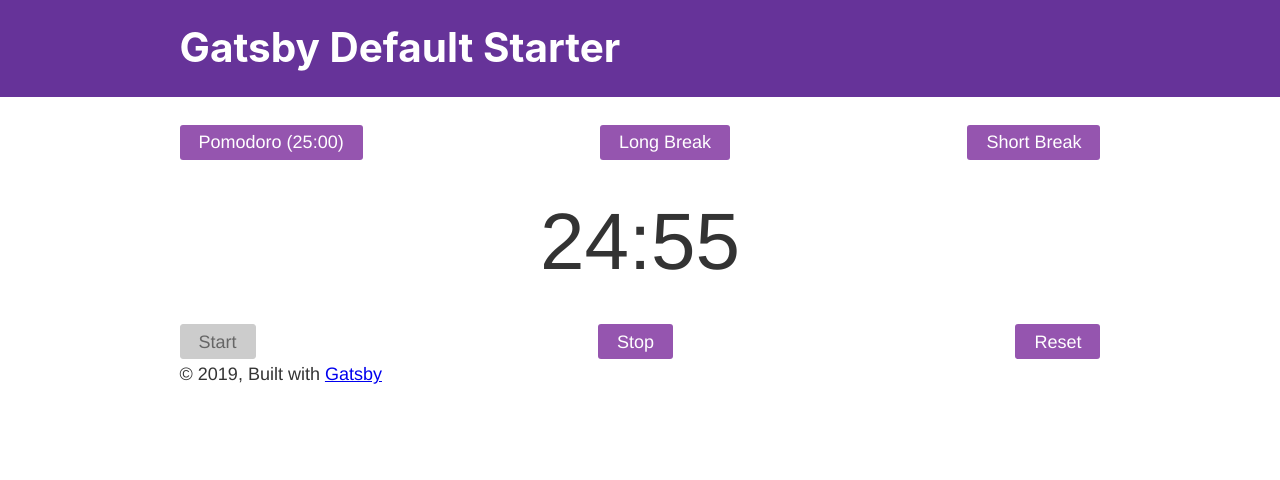
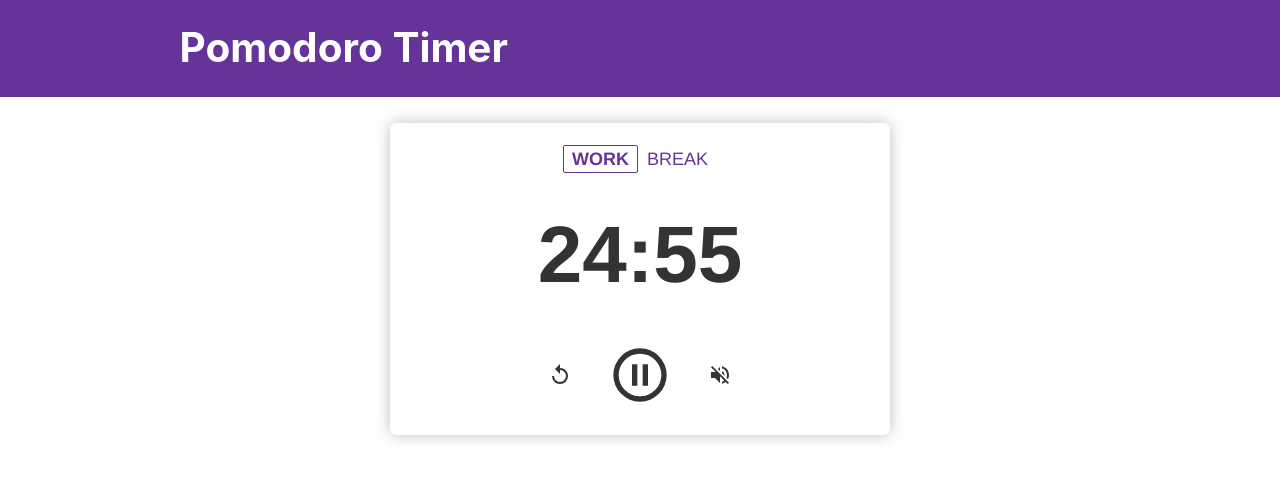
Before and after one commit to hoflish/pomodoro-react, a Gatsby site: page / in a window 1280 px wide. Built offline with nearby package versions, Linux system fonts and the light colour scheme; Gatsby itself is replaced by a stand-in of ours.

Commit message:
refactor app ui

```diff
--- a/gatsby-config.js
+++ b/gatsby-config.js
@@ -1,6 +1,6 @@
 module.exports = {
   siteMetadata: {
-    title: `Gatsby Default Starter`,
+    title: `Pomodoro Timer`,
     description: `Kick off your next, great Gatsby project with this default starter. This barebones starter ships with the main Gatsby configuration files you might need.`,
     author: `@gatsbyjs`,
   },
--- a/package.json
+++ b/package.json
@@ -5,6 +5,8 @@
   "version": "0.1.0",
   "author": "Kyle Mathews <mathews.kyle@gmail.com>",
   "dependencies": {
+    "@mdi/js": "^3.5.95",
+    "@mdi/react": "^1.1.0",
     "gatsby": "^2.3.3",
     "gatsby-image": "^2.0.35",
     "gatsby-plugin-manifest": "^2.0.25",
--- a/src/components/Pomodoro/Pomodoro.js
+++ b/src/components/Pomodoro/Pomodoro.js
@@ -1,124 +1,139 @@
-import React, { Component } from 'react';
-import PropTypes from 'prop-types';
-import Helmet from 'react-helmet';
+import React, { Component } from "react"
+import PropTypes from "prop-types"
+import Helmet from "react-helmet"
 
-import { format } from "../../utils";
-import Pomodoros from './Pomodoros';
-import PomodoroTimer from './PomodoroTimer';
-import PomodoroActions from './PomodoroActions';
+import { format } from "../../utils"
+import Pomodoros from "./Pomodoros"
+import PomodoroTimer from "./PomodoroTimer"
+import PomodoroActions from "./PomodoroActions"
 
-import alarm from "../../assets/alarm.mp3";
-import "./pomodoro.css";
+import alarm from "../../assets/alarm.mp3"
+import "./pomodoro.css"
 
-const LEFT_SECONDS_TO_START_ALARM = 10;
+const LEFT_SECONDS_TO_START_ALARM = 10
 
 export default class Pomodoro extends Component {
   static propTypes = {
     defaultPomodoro: PropTypes.number.isRequired,
-  };
+  }
 
   constructor(props) {
-    super(props);
+    super(props)
     this.state = {
       timer: props.defaultPomodoro,
       time: props.defaultPomodoro,
       isPlaying: false,
-      notification: false
-    };
+      isNotifying: false,
+      isAlarming: false,
+    }
   }
 
   componentDidMount() {
-    this.startTimer();
-    this.notify();
+    this.startTimer()
+    this.notify()
   }
 
   componentWillUnmount = () => {
-    clearInterval(this.intervel);
-  };
+    clearInterval(this.intervel)
+  }
 
   notify() {
     if (!("Notification" in window)) {
-      alert("This browser does not support desktop notification");
+      alert("This browser does not support desktop notification")
     } else if (Notification.permission === "granted") {
-        this.setState({ notification: true });
+      this.setState({ isNotifying: true })
     } else if (Notification.permission !== "denied") {
-          Notification.requestPermission().then(function (permission) {
-              if (permission === "granted") {
-                  this.setState({ notification: true });
-              }
-        });
+      Notification.requestPermission().then(function(permission) {
+        if (permission === "granted") {
+          this.setState({ isNotifying: true })
+        }
+      })
     }
-}
+  }
 
   startTimer = () => {
-    this.setState({ isPlaying: true });
-    const { time } = this.state;
-    const currentTime = Date.now();
-    const timeTillRun = currentTime + (time * 1000);
+    this.setState({ isPlaying: true })
+    const { time } = this.state
+    const currentTime = Date.now()
+    const timeTillRun = currentTime + time * 1000
 
     this.intervel = setInterval(() => {
       const left = Math.round((timeTillRun - Date.now()) / 1000)
       if (left === LEFT_SECONDS_TO_START_ALARM) {
-        this.audio.play();
+        if (this.state.isAlarming) {
+          this.audio.play()
+        }
       }
 
       if (left < 0) {
-        clearInterval(this.intervel);
-        this.stopAlarm();
-        if (this.state.notification) {
-          new Notification('Timer is Up!', {
-            body: 'Reset your timer now',
-            icon: './tomato.png'
-          });
+        clearInterval(this.intervel)
+        this.stopAlarm()
+        if (this.state.isNotifying) {
+          new Notification("Timer is Up!", {
+            body: "Reset your timer now",
+            icon: "./tomato.png",
+          })
         }
-        return;
+        return
       }
-      this.setState({ time: left });
-    }, 1000);
-  };
+      this.setState({ time: left })
+    }, 1000)
+  }
 
   stopTimer = () => {
-    clearInterval(this.intervel);
+    clearInterval(this.intervel)
     this.stopAlarm()
     if (this.state.isPlaying) {
-      this.setState({ isPlaying: false });
+      this.setState({ isPlaying: false })
     }
-  };
+  }
 
   resetTimer = (e, time = this.state.timer, start = false) => {
-    clearInterval(this.intervel);
-    this.stopAlarm();
+    clearInterval(this.intervel)
+    this.stopAlarm()
     this.setState({ time, timer: time, isPlaying: false }, () => {
-      if (start) this.startTimer();
-    });
-  };
+      if (start) this.startTimer()
+    })
+  }
 
   stopAlarm = () => {
     if (!this.audio.paused) {
-      this.audio.pause();
-      this.audio.currentTime = 0;
+      this.audio.pause()
+      this.audio.currentTime = 0
     }
   }
 
+  toggleAlarm = () => {
+    this.setState(prevState => ({ isAlarming: !prevState.isAlarming }))
+  }
+
   render() {
-    const { time, timer, isPlaying } = this.state;
+    const { time, timer, isPlaying, isAlarming } = this.state
     return (
-      <div>
+      <div className="container text-centered">
         <Helmet>
           <title>
-            {isPlaying ? `${format(time)} | Pomodoro Timer` : 'Pomodoro Timer'}
+            {isPlaying ? `${format(time)} | Pomodoro Timer` : "Pomodoro Timer"}
           </title>
         </Helmet>
-        <Pomodoros timer={timer} resetTimer={this.resetTimer}/>
-        <PomodoroTimer timeInSeconds={time}/>
+        <Pomodoros timer={timer} resetTimer={this.resetTimer} />
+        <PomodoroTimer timeInSeconds={time} />
         <PomodoroActions
           isPlaying={isPlaying}
+          isAlarming={isAlarming}
+          toggleAlarm={this.toggleAlarm}
           startTimer={this.startTimer}
           stopTimer={this.stopTimer}
           resetTimer={this.resetTimer}
         />
-        <audio src={alarm} type="audio/mpeg" ref={audio => { this.audio = audio } } />
+        <audio
+          src={alarm}
+          type="audio/mpeg"
+          ref={audio => {
+            this.audio = audio
+          }}
+        />
       </div>
-    );
+    )
   }
 }
--- a/src/components/Pomodoro/PomodoroActions.js
+++ b/src/components/Pomodoro/PomodoroActions.js
@@ -1,23 +1,41 @@
-import React from "react";
+import React from "react"
+import Icon from "@mdi/react"
+import {
+  mdiReplay,
+  mdiPlayCircleOutline,
+  mdiVolumeHigh,
+  mdiVolumeOff,
+  mdiPauseCircleOutline,
+} from "@mdi/js"
 
-const PomodoroActions = ({isPlaying, startTimer, stopTimer, resetTimer}) => {
+const PomodoroActions = ({
+  isPlaying,
+  isAlarming,
+  toggleAlarm,
+  startTimer,
+  stopTimer,
+  resetTimer,
+}) => {
   return (
-        <div className="btn-wrapper">
+    <div className="player-container">
+      <div className="player">
+        <button className="player-small-btn" onClick={resetTimer}>
+          <Icon path={mdiReplay} />
+        </button>
         <button
-                className="btn btn-bottom btn-start"
-                disabled={isPlaying}
-                onClick={startTimer}
+          onClick={isPlaying ? stopTimer : startTimer}
+          className="player-big-btn"
         >
-                Start
+          <Icon
+            path={isPlaying ? mdiPauseCircleOutline : mdiPlayCircleOutline}
+          />
         </button>
-            <button className="btn btn-bottom btn-stop" onClick={stopTimer}>
-                Stop
+        <button className="player-small-btn" onClick={toggleAlarm}>
+          <Icon path={isAlarming ? mdiVolumeHigh : mdiVolumeOff} />
         </button>
-            <button className="btn btn-bottom btn-reset" onClick={resetTimer}>
-                Reset
-            </button>
+      </div>
     </div>
   )
 }
 
-export default PomodoroActions;
+export default PomodoroActions
--- a/src/components/Pomodoro/Pomodoros.js
+++ b/src/components/Pomodoro/Pomodoros.js
@@ -1,36 +1,31 @@
-import React from "react";
-import { format } from "../../utils";
+import React from "react"
 
 const pomodoros = [
   {
-        name: "Pomodoro",
-        time: 1500
+    name: "Work",
+    time: 1500,
   },
   {
-        name: "Long Break",
-        time: 600
+    name: "Break",
+    time: 600,
   },
-    {
-        name: "Short Break",
-        time: 300
-    }
-];
+]
 
-const Pomodoros = ({resetTimer, timer}) => {
+const Pomodoros = ({ resetTimer, timer }) => {
   return (
     <div className="btn-wrapper">
-          {
-              pomodoros.map((pomodoro, index) => (
+      {pomodoros.map((pomodoro, index) => (
         <button
+          className={`btn ${timer === pomodoro.time ? "selected" : ""}`}
           key={index}
-                className="btn"
+          style={{ padding: "0 8px" }}
           onClick={e => resetTimer(e, pomodoro.time, true)}
         >
-                {timer === pomodoro.time ? `${pomodoro.name} (${format(timer)})` : pomodoro.name}
-              </button>))
-          }
+          {pomodoro.name}
+        </button>
+      ))}
     </div>
-    );
+  )
 }
 
-export default Pomodoros;
+export default Pomodoros
--- a/src/components/Pomodoro/index.js
+++ b/src/components/Pomodoro/index.js
@@ -1 +1 @@
-export { default as Pomodoro } from "./Pomodoro";
+export { default as Pomodoro } from "./Pomodoro"
--- a/src/components/Pomodoro/pomodoro.css
+++ b/src/components/Pomodoro/pomodoro.css
@@ -1,82 +1,99 @@
+.container {
+    border-radius: 6px;
+    box-shadow: 0px 0px 15px rgba(0, 0, 0, 0.25);
+    max-width: 500px;
+    overflow: hidden;
+    padding: 20px 8px;
+    margin: 0 auto;
+}
+
+.timer {
+    font-size: 80px;
+    line-height: 80px;
+    font-weight: bold;
+    word-spacing: -.1em;
+    margin: 40px 0;
+}
+
+.player-container {
+    display: flex;
+    justify-content: center;
+}
+
+.player {
+    width: 200px;
+    display: flex;
+    flex-direction: row;
+    justify-content: space-between;
+    align-items: center
+}
+
+.player>button {
+    line-height: 1;
+    padding: 8px;
+}
+
+.player-small-btn {
+    width: 40px;
+    height: 40px;
+}
+
+.player-big-btn {
+    width: 80px;
+    height: 80px;
+}
+
+.player-small-btn>svg {
+    width: 24px !important;
+}
+
+svg {
+    pointer-events: none;
+    display: inline-block;
+    width: 100%;
+    height: 100%;
+}
+
+.work>svg path {
+    fill: red;
+}
+
+.break>svg path {
+    fill: green;
+}
+
+.text-centered {
+    text-align: center;
+}
+
+/*-----------------*/
+
 button {
     padding: 0;
     border: none;
     font: inherit;
     color: inherit;
     background-color: transparent;
-    /* show a hand cursor on hover; some argue that we
-  should keep the default arrow cursor for buttons */
     cursor: pointer;
 }
 
 .btn {
-    /* default for <button>, but useful for <a> */
     display: inline-block;
     text-align: center;
     text-decoration: none;
-
-    /* create a small space when buttons wrap on 2 lines */
     margin: 2px 0;
-
-    /* invisible border (will be colored on hover/focus) */
     border: solid 1px transparent;
-    border-radius: 3px;
-
-    /* size comes from text & padding (no width/height) */
+    border-radius: 2px;
     padding: 0.2em 1em;
-
-    /* make sure colors have enough contrast! */
-    color: #ffffff;
-    background-color: #9555af;
-
-    /* all browsers: remove the default outline since
-      we are rolling our own focus styles */
+    color: #663399;
+    background-color: #ffffff;
     outline: none;
+    text-transform: uppercase;
 }
 
-.btn:hover {
-    color: #9555af;
+button.selected {
+    color: #663399;
     border-color: currentColor;
     background-color: white;
+    font-weight: bold;
 }
-
-.btn:hover,
-.btn:focus {
-    color: #9555af;
-    border-color: currentColor;
-    background-color: white;
-}
-
-/* Firefox: removes the inner border shown on focus */
-.btn::-moz-focus-inner {
-    border: none;
-}
-
-/* make sure we have a visible focus ring */
-.btn:focus {
-    outline: none;
-    box-shadow: 0 0 0 3px rgba(255, 105, 180, 0.5),
-        0 0 0 1.5px rgba(255, 105, 180, 0.5);
-}
-
-.btn-wrapper {
-    display: flex;
-    flex-direction: row;
-    justify-content: space-between;
-    align-items: center
-}
-
-.btn:disabled {
-    border: 1px solid #ccc;
-    background-color: #ccc;
-    color: #666666;
-}
-
-.timer {
-    text-align: center;
-    font-size: 80px;
-    line-height: 80px;
-    font-weight: lighter;
-    word-spacing: -.1em;
-    margin: 40px 0;
-}
--- a/src/components/layout.js
+++ b/src/components/layout.js
@@ -35,11 +35,7 @@ const Layout = ({ children }) => (
           }}
         >
           <main>{children}</main>
-          <footer>
-            © {new Date().getFullYear()}, Built with
-            {` `}
-            <a href="https://www.gatsbyjs.org">Gatsby</a>
-          </footer>
+          <footer />
         </div>
       </>
     )}
--- a/src/pages/index.js
+++ b/src/pages/index.js
@@ -6,7 +6,7 @@ import { Pomodoro } from "../components/Pomodoro"
 
 const IndexPage = () => (
   <Layout>
-    <SEO title="Home" keywords={[`gatsby`, `application`, `react`]} />
+    <SEO title="Home" keywords={[`gatsby`, `pomodoro`, `react`]} />
     <Pomodoro defaultPomodoro={1500} />
   </Layout>
 )
```
Also changed, not shown: src/components/Pomodoro/PomodoroTimer.js (+5 -7 lines), src/components/shortcuts.js (deleted, +0 -28 lines), src/utils/index.js (+5 -5 lines), 1 other file. Lines whose indentation alone changed are shown as unchanged.
